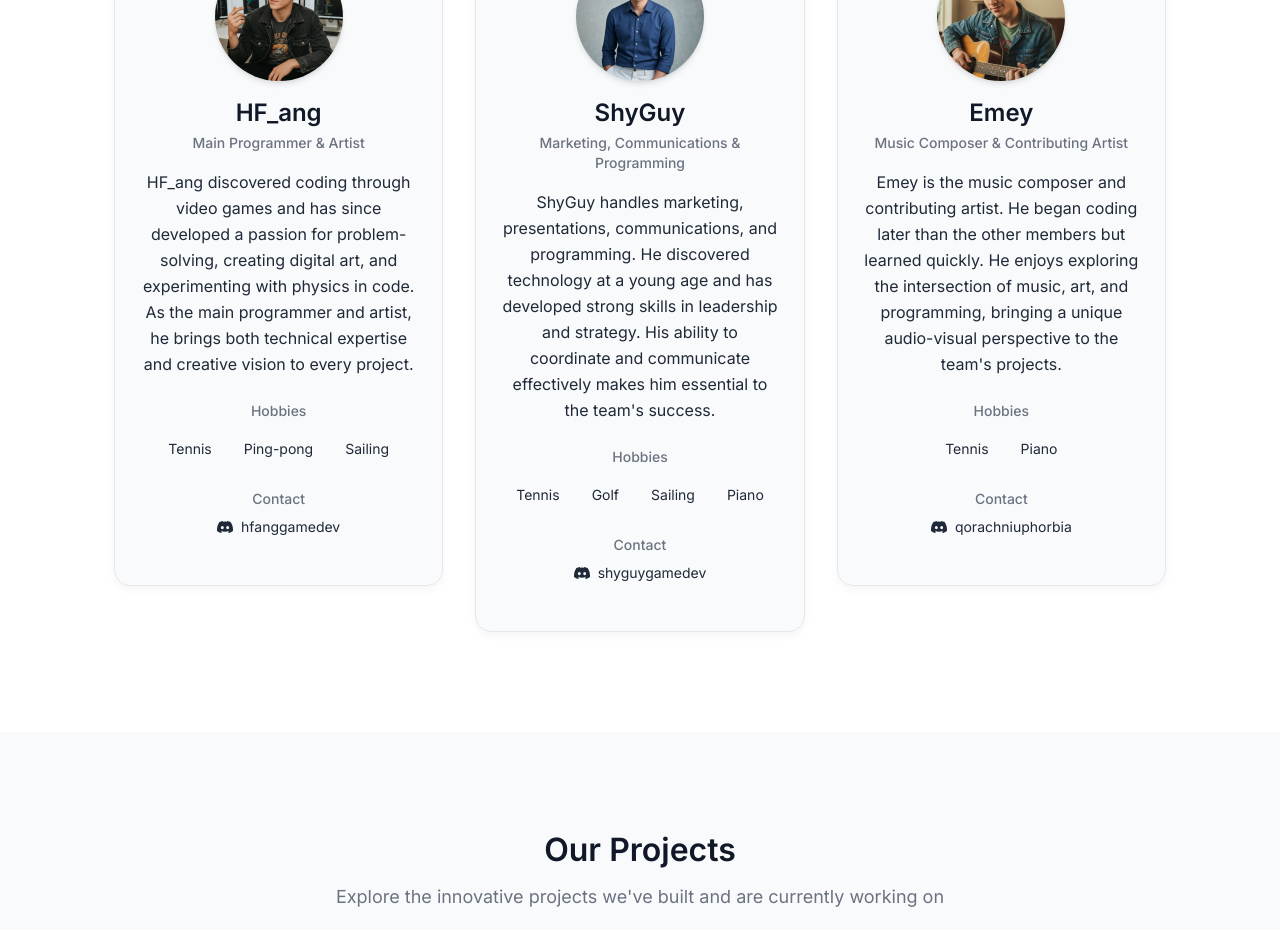
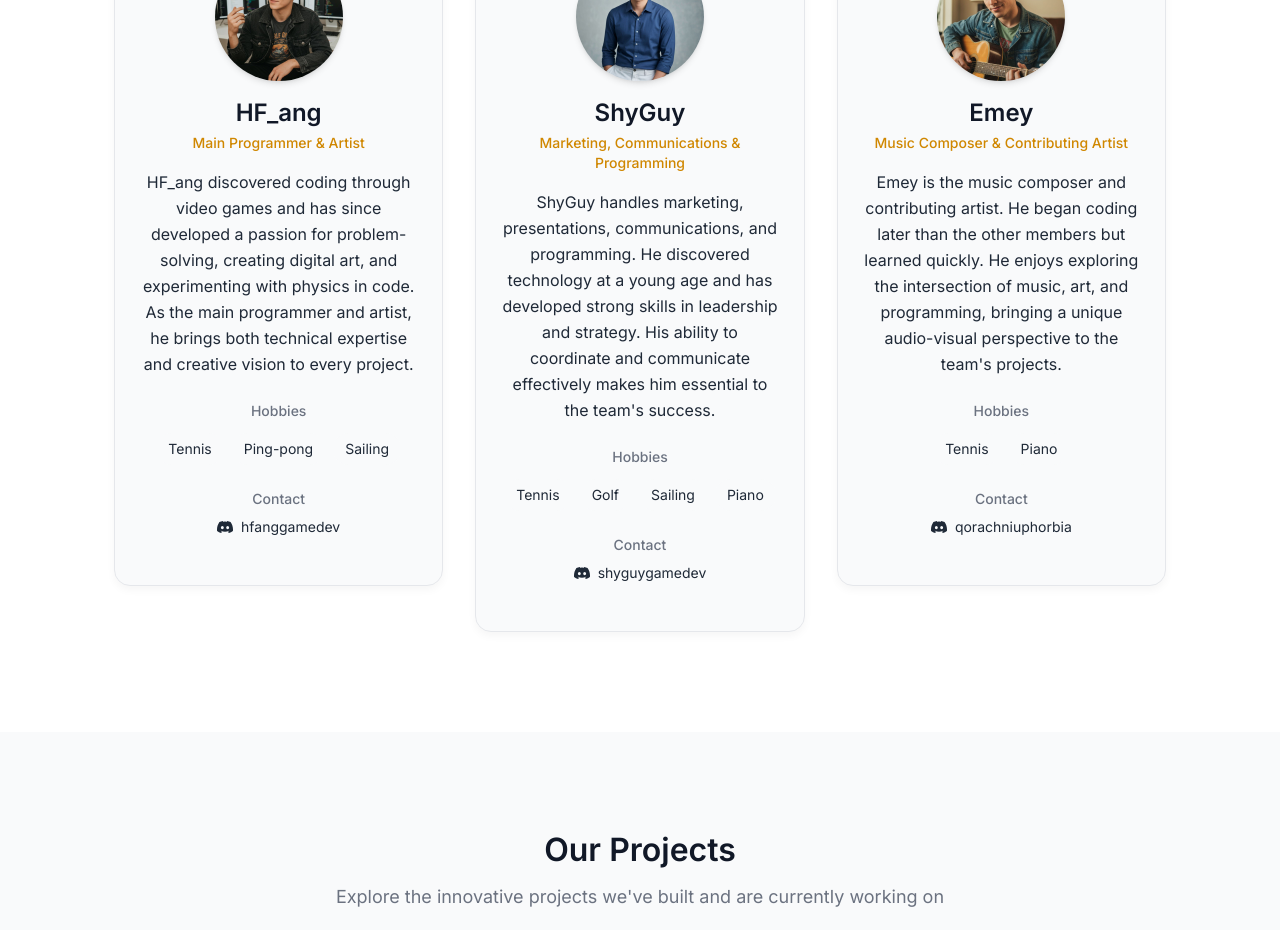
Before and after one commit to EmptyConsole/Empty-Console-Website, a Next.js app: page / in a window 1280 px wide. Shown: the part 1140-2070 px from the top of the page. Built offline with nearby package versions, Linux system fonts and the light colour scheme.

Commit message:
Update team-member-card.tsx

```diff
--- a/src/components/team-member-card.tsx
+++ b/src/components/team-member-card.tsx
@@ -26,7 +26,7 @@ export function TeamMemberCard({ name, role, image, bio, hobbies, discord }: Tea
           </div>
 
           <h3 className="text-2xl font-semibold text-primary mb-1">{name}</h3>
-          <p className="text-sm font-medium text-muted-foreground mb-4">{role}</p>
+          <p className="text-sm font-medium text-yellow-600 mb-4">{role}</p>
 
           <p className="text-base text-secondary leading-relaxed mb-6">{bio}</p>
 
```
